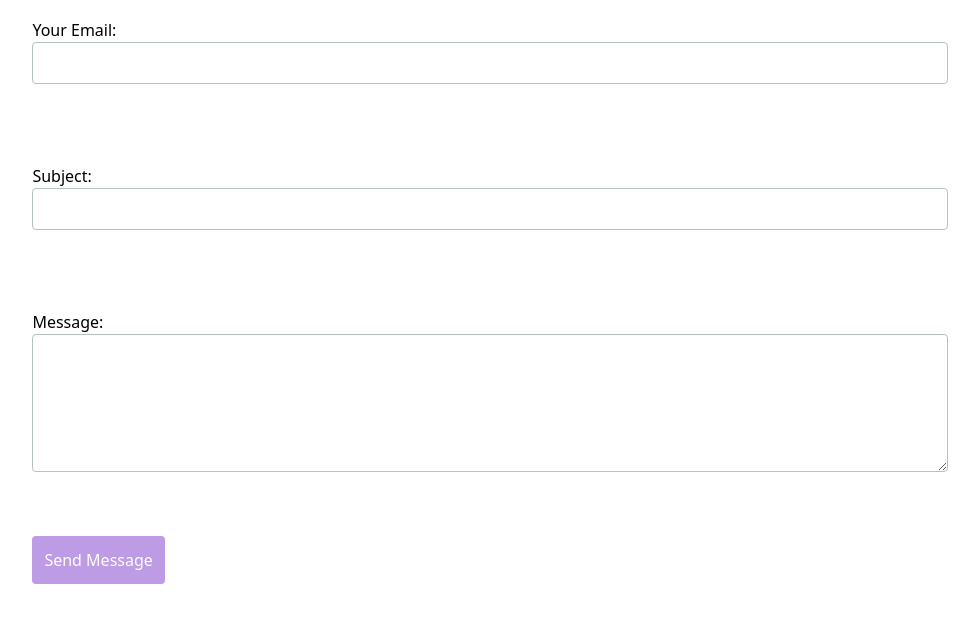
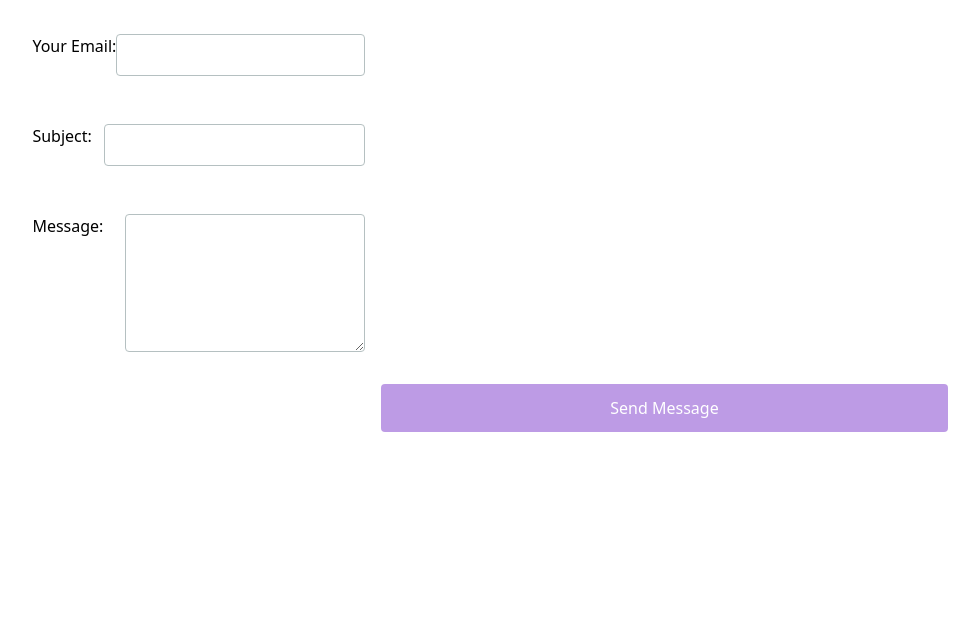
Before and after one commit to EllaLi86/portfolio, a plain HTML site: page contact/index.html in a window 1280 px wide. Shown: the part 172-794 px from the top of the page, without its empty margins (150-1129 px from the left). Drawn offline with Linux system fonts and the light colour scheme.

Commit message:
Update style.css

```diff
--- a/style.css
+++ b/style.css
@@ -43,6 +43,25 @@ input, textarea, button {
     font: inherit;
 }
 
+form {
+    display: grid;
+    grid-template-columns: auto 1fr; /* Two columns: labels | inputs */
+    gap: 1rem;
+    align-items: center;
+}
+
+/* Make labels go in the first column */
+form label {
+    grid-column: 1;
+}
+
+/* Make form controls go in the second column */
+form input, form textarea, form button {
+    grid-column: 2;
+    box-sizing: border-box;
+    width: 100%;
+}
+
 form label {
     display: grid;
     margin-block: 1rem;
```
